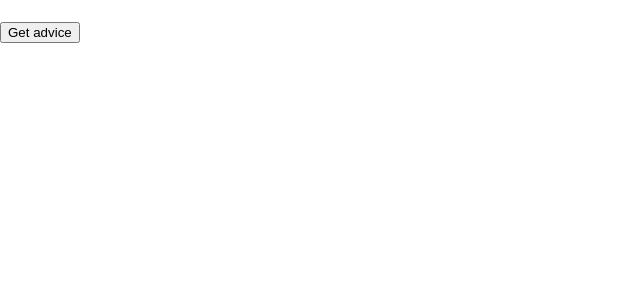
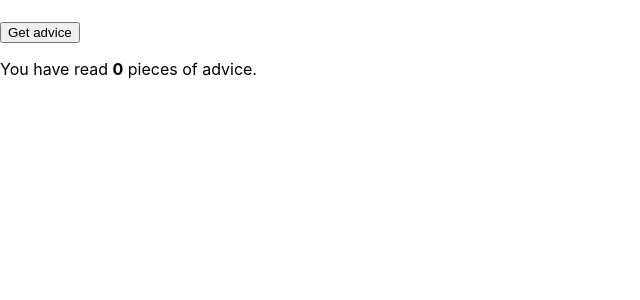
Before and after one commit to MelvinPeepers/react_lesson_one, a React (Create React App) app: page / in a window 1280 px wide. Shown: the top 300 px of the page, without its empty margins (0-640 px from the left). Built offline with nearby package versions, Linux system fonts and the light colour scheme; no server answers.

Commit message:
first commit

```diff
--- a/src/App.js
+++ b/src/App.js
@@ -1,23 +1,32 @@
-import { useState } from "react";
+import { useEffect, useState } from "react";
 
 export default function App() {
 // Main Component
 // component is just a function
 // can return JSX
 const [advice, setAdvice] = useState("");
+const [count, setCount] = useState(0)
 
 async function getAdvice() {
   const res = await fetch('https://api.adviceslip.com/advice');
   const data = await res.json()
-  // console.log(data.slip.advice);
+  console.log(data);
   setAdvice(data.slip.advice);
+  setCount ((c) => c + 1);
 }
+
+useEffect(function() {
+  getAdvice();
+}, []);
 // state is the most fundamental conscept of React
 // we create state
-return <div>
-  <h1>{advice}</h1>
-  <button onClick={getAdvice}>Get advice</button>
-</div>
+return (
+    <div>
+      <h1>{advice}</h1>
+      <button onClick={getAdvice}>Get advice</button>
+      <p>You have read <strong>{count}</strong> pieces of advice.</p>
+    </div>
+  );
 }
 
 
```
